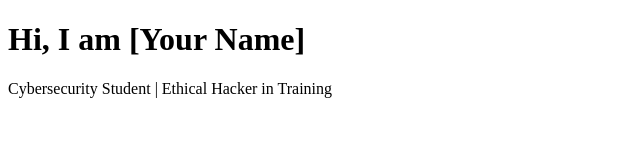
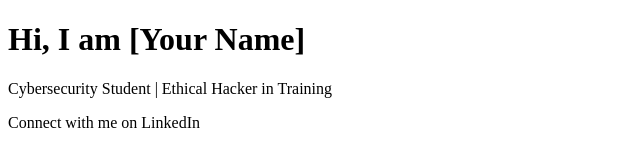
Before and after one commit to gungunudani/test, a plain HTML site: page index.html in a window 1280 px wide. Shown: the whole page, without its empty margins (0-640 px from the left). Drawn offline with Linux system fonts and the light colour scheme.

Commit message:
updated bio linkedin

```diff
--- a/index.html
+++ b/index.html
@@ -8,6 +8,7 @@
 <body>
   <h1>Hi, I am [Your Name]</h1>
   <p>Cybersecurity Student | Ethical Hacker in Training</p>
+  <p>Connect with me on LinkedIn</p>
 </body>
 
 </html>
```
